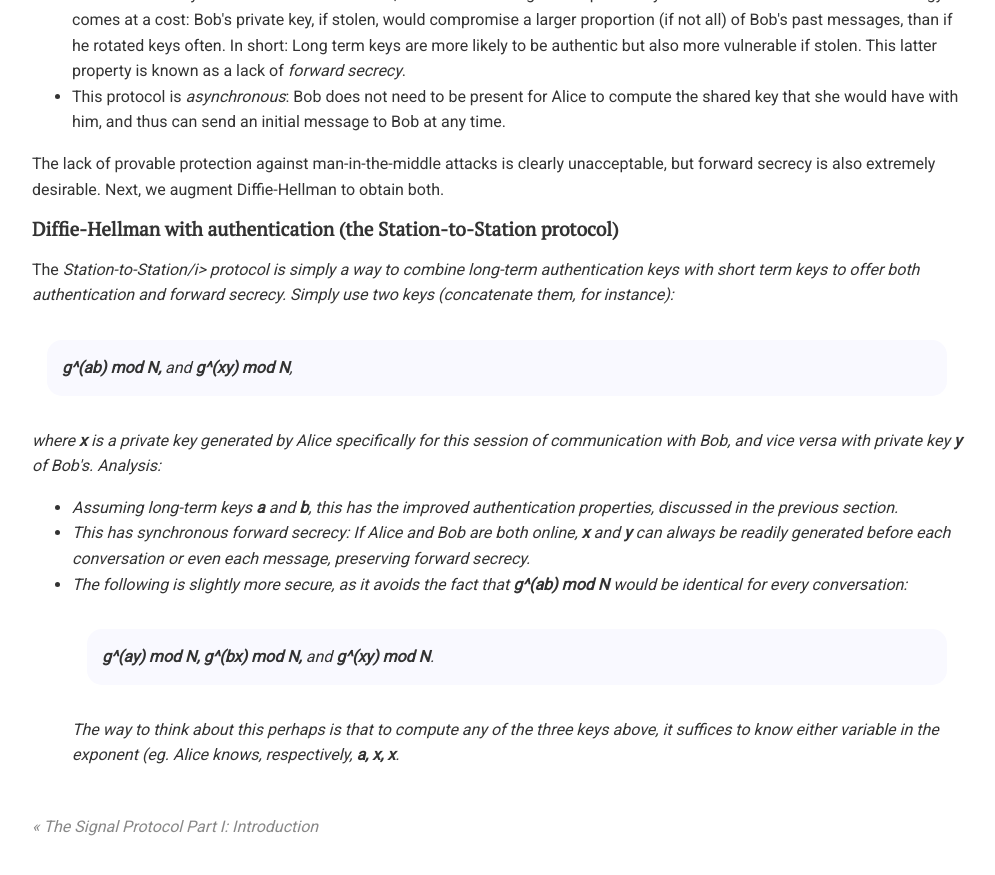
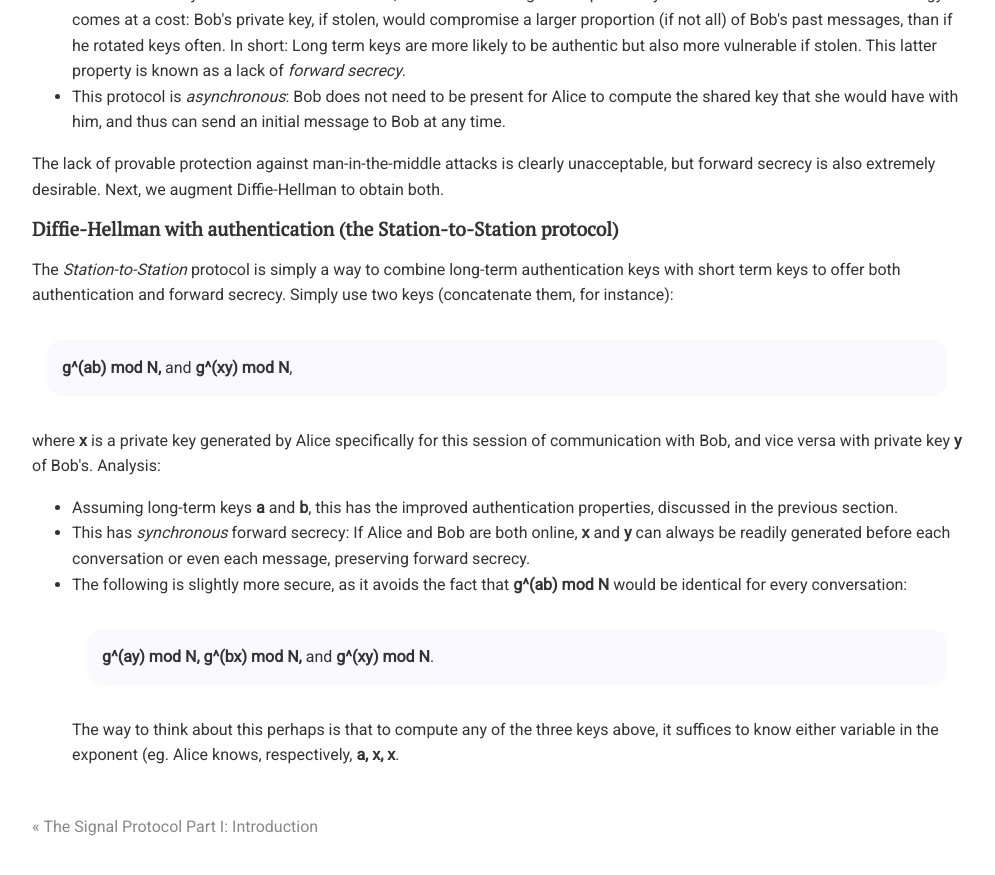
Before and after one commit to chatscrypt/chatscrypt.github.io, a Jekyll site: the page built from _posts/2020-01-06-the-signal-protocol-part-ii-the-diffie-hellman-key-exchange.html, in a window 1280 px wide and 900 px high, scrolled down 1115 px. Shown: the top 875 px of the window, without its empty margins (143-1138 px from the left). Built offline with Jekyll 4.4.1, drawn with Linux system fonts in a browser that asks for light colours; comment, search, counter and statistics services are not loaded.

```diff
--- a/_posts/2020-01-06-the-signal-protocol-part-ii-the-diffie-hellman-key-exchange.html
+++ b/_posts/2020-01-06-the-signal-protocol-part-ii-the-diffie-hellman-key-exchange.html
@@ -37,7 +37,7 @@ The lack of provable protection against man-in-the-middle attacks is clearly una
 
 <h2>Diffie-Hellman with authentication (the Station-to-Station protocol)</h2>
 
-The <i>Station-to-Station/i> protocol is simply a way to combine long-term authentication keys with short term keys to offer both authentication and forward secrecy. Simply use two keys (concatenate them, for instance):
+The <i>Station-to-Station</i> protocol is simply a way to combine long-term authentication keys with short term keys to offer both authentication and forward secrecy. Simply use two keys (concatenate them, for instance):
 <div class="media">
  <b>g^(ab) mod N,</b> and <b>g^(xy) mod N</b>,
 </div>
```
